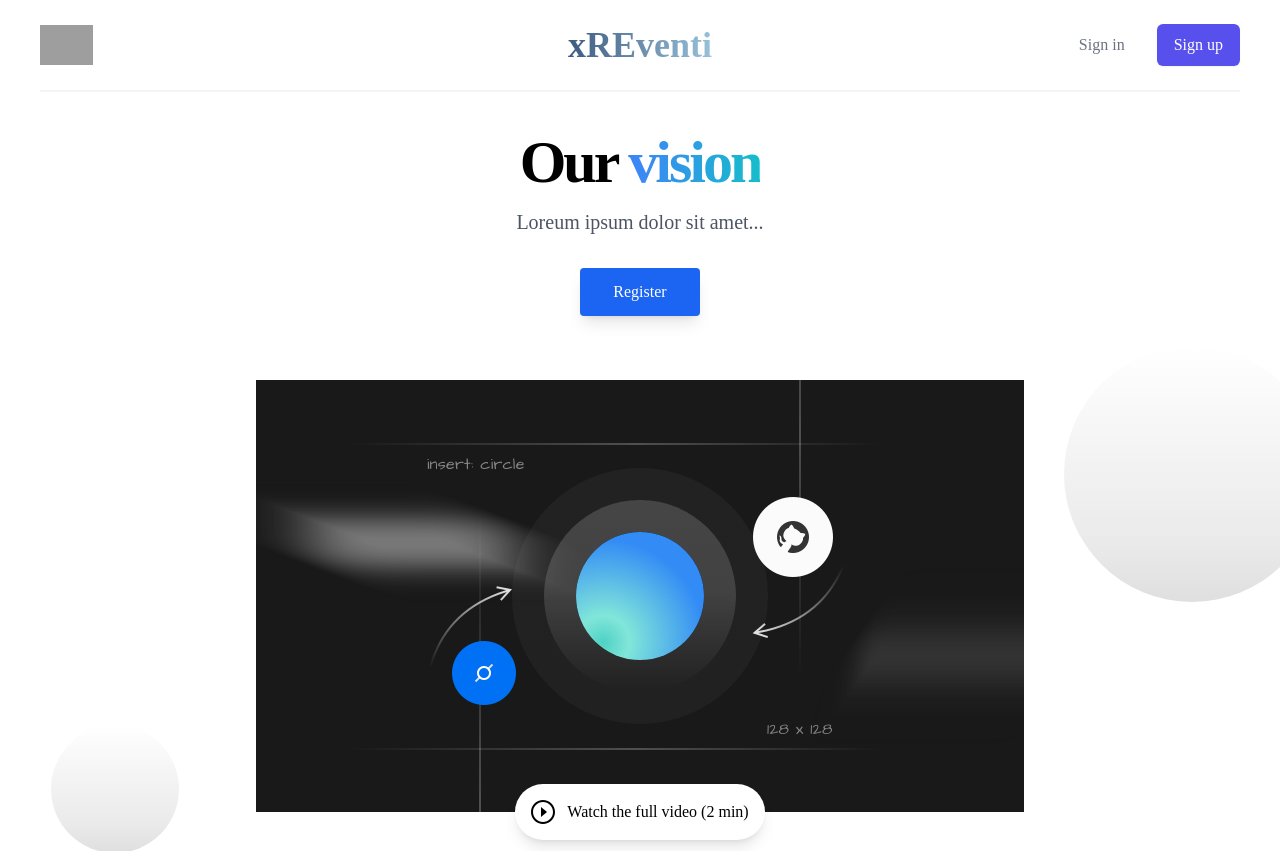
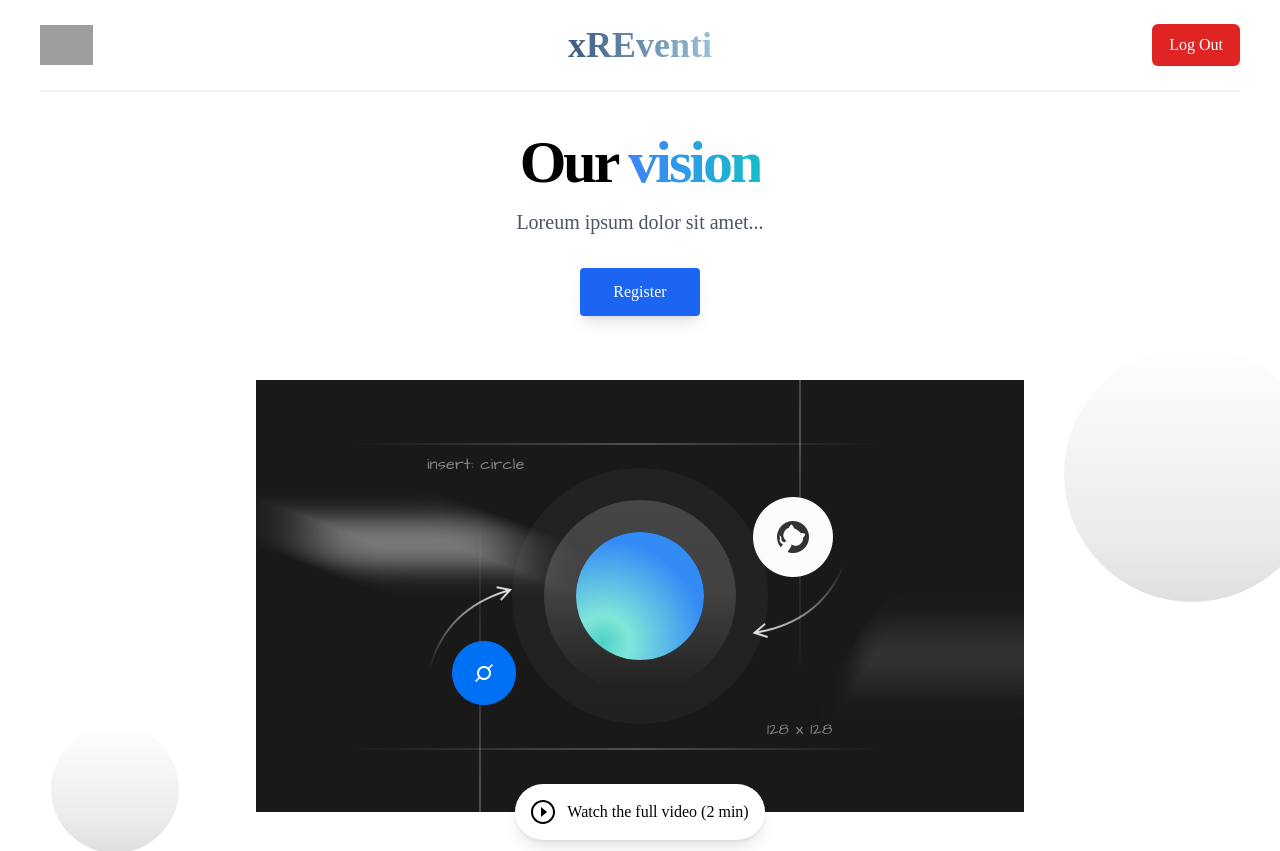
Before and after one commit to Devang-Shah-49/frontend-boilerplate, a React (Create React App) app: page / in a window 1280 px wide. Shown: the top 851 px of the page. Built offline with nearby package versions, Linux system fonts and the light colour scheme; grey boxes are pictures that could not be loaded; a web font is replaced by a local one.

Commit message:
logout backed out

```diff
--- a/src/components/navbar.js
+++ b/src/components/navbar.js
@@ -84,7 +84,7 @@ export default function Navbar() {
 //     localStorage.clear();
 //     window.location.href = "/login";
 //   }
-  let isAuthorized = localStorage.getItem("isAuthorized");
+  let isAuthorized = true;
   // useEffect(() => {
   // },[navigate]);
   // console.log(isAuthorized);
@@ -110,7 +110,7 @@ export default function Navbar() {
             </Popover.Button>
           </div>
           <div className="hidden items-center justify-end md:flex md:flex-1 lg:w-0">
-          { isAuthorized ? <button onClick={localStorage.clear()}>
+          { isAuthorized ? <button>
           <a
                 href="/login"
                 className="ml-8 inline-flex items-center justify-center whitespace-nowrap rounded-md border border-transparent bg-red-600 px-4 py-2 text-base font-medium text-white shadow-sm hover:bg-red-700"
@@ -163,7 +163,7 @@ export default function Navbar() {
             <div className="space-y-6 py-6 px-5">
             {
               isAuthorized ?
-            <button onClick={localStorage.clear()}>
+            <button>
               <a
                 href="/login"
                 className="flex w-full items-center justify-center rounded-md border border-transparent bg-red-600 px-4 py-2 text-base font-medium text-white shadow-sm hover:bg-red-700"
```
